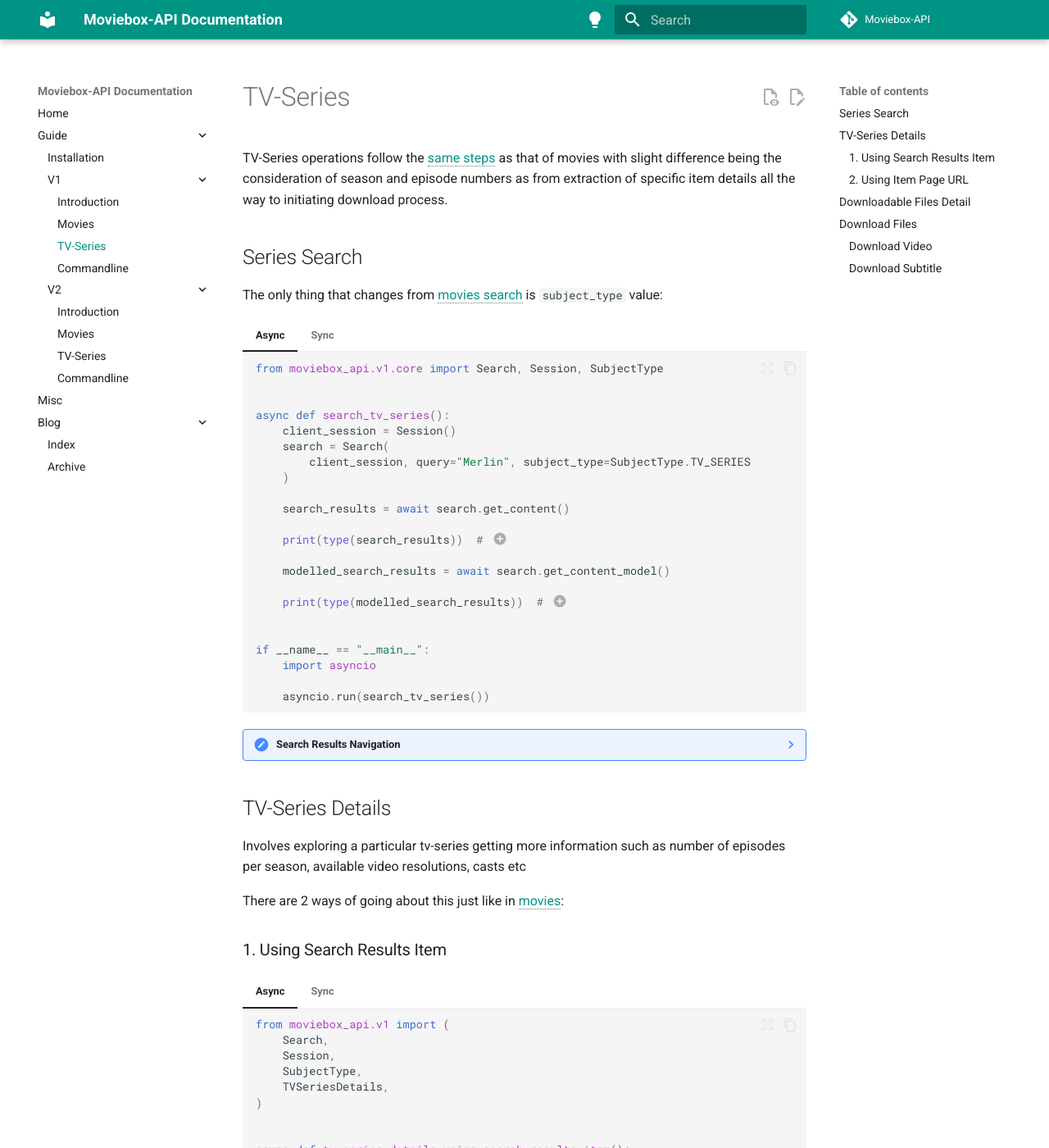
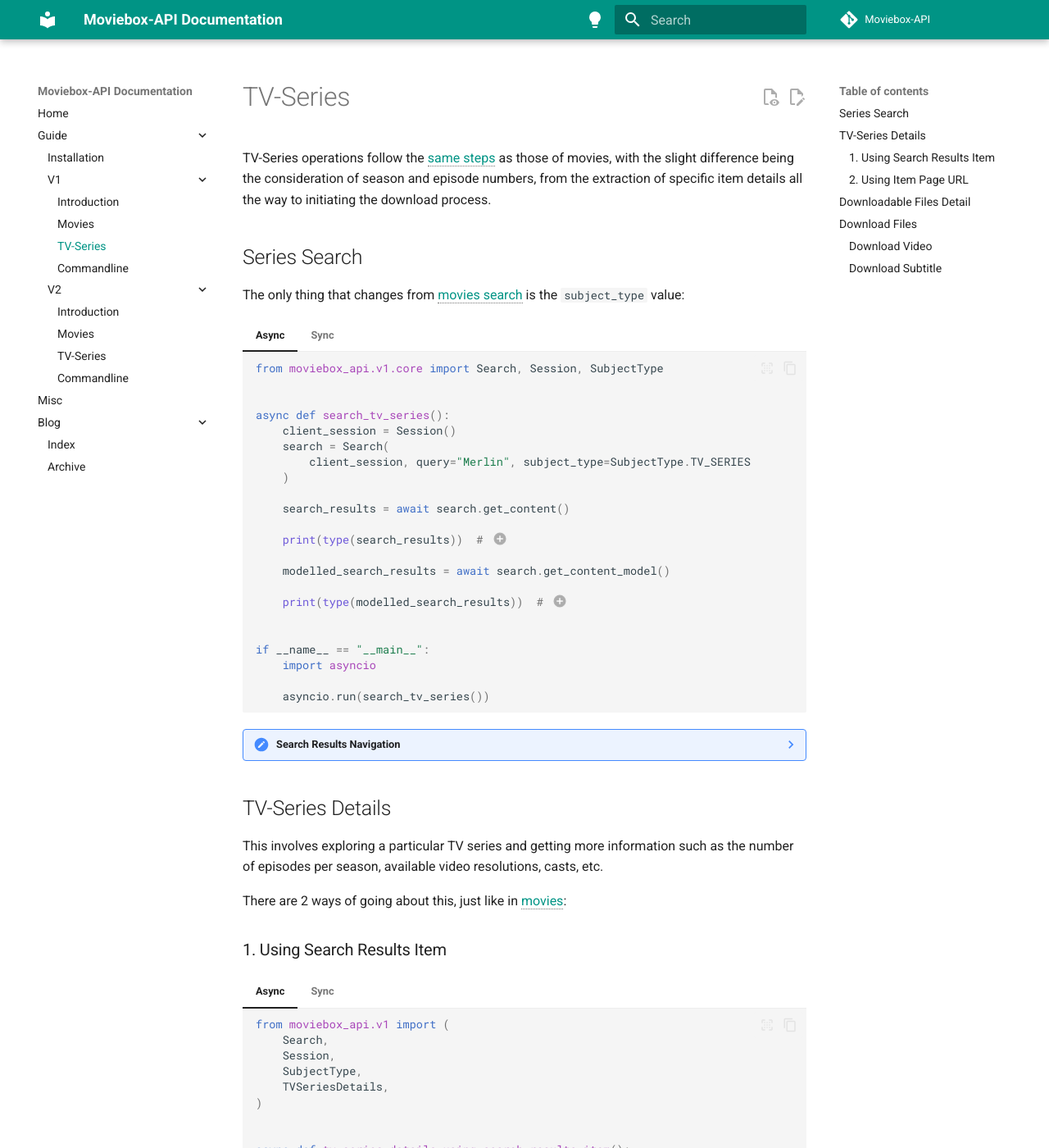
Before and after one commit to Simatwa/moviebox-api, an MkDocs documentation site: the page built from docs/v1/tv_series.md, in a window 1280 px wide and 1400 px high. Shown: the whole window at 82% size. Built offline with MkDocs 1.6.1 and Material for MkDocs 9.7.7, drawn with Linux system fonts in a browser that asks for light colours; comment, search, counter and statistics services are not loaded; some of the changed text lies outside the part shown.

Commit message:
docs(v1/tv_series): Fix my bad grammar

````diff
--- a/docs/v1/tv_series.md
+++ b/docs/v1/tv_series.md
@@ -1,33 +1,33 @@
-TV-Series operations follow the [same steps](./movies.md#overview){ data-preview } as that of movies with slight difference being the consideration of season and episode numbers as from extraction of specific item details all the way to initiating download process.
+TV-Series operations follow the [same steps](./movies.md#overview){ data-preview } as those of movies, with the slight difference being the consideration of season and episode numbers, from the extraction of specific item details all the way to initiating the download process.
 
 ## Series Search
 
-The only thing that changes from [movies search](./movies.md#movie-search){ data-preview } is `subject_type` value:
+The only thing that changes from [movies search](./movies.md#movie-search){ data-preview } is the `subject_type` value:
 
 === "Async"
     ```py { .annotate }
     --8<-- "v1/examples/tv_series/search_tv_series.py"
     ```
 
-    1. `#!python <class 'dict'>` access individual search results items from `#!python search_results["items"]`
-    2. `#!python <class 'moviebox_api.v1.models.SearchResultsModel'>` access individual search results items from `#!python search_results.items`
+    1. `#!python <class 'dict'>` access individual search result items from `#!python search_results["items"]`
+    2. `#!python <class 'moviebox_api.v1.models.SearchResultsModel'>` access individual search result items from `#!python search_results.items`
 
 === "Sync"
     ```py { .annotate }
     --8<-- "v1/examples/tv_series/search_tv_series_sync.py"
     ```
 
-    1. `#!python <class 'dict'>` access individual search results items from `search_results[items]`
-    2. `#!python <class 'moviebox_api.v1.models.SearchResultsModel'>` access individual search results items from `#!python search_results.items`
+    1. `#!python <class 'dict'>` access individual search result items from `search_results["items"]`
+    2. `#!python <class 'moviebox_api.v1.models.SearchResultsModel'>` access individual search result items from `#!python search_results.items`
 
 ??? note "Search Results Navigation"
-    It's just utilizes same approach as [movies navigation](./movies.md#navigating-search-results-page){ data-preview }.
+    It uses the same approach as [movies navigation](./movies.md#navigating-search-results-page){ data-preview }.
 
 ## TV-Series Details
 
-Involves exploring a particular tv-series getting more information such as number of episodes per season, available video resolutions, casts etc
+This involves exploring a particular TV series and getting more information such as the number of episodes per season, available video resolutions, casts, etc.
 
-There are 2 ways of going about this just like in [movies](./movies.md#movie-details){ data-preview }:
+There are 2 ways of going about this, just like in [movies](./movies.md#movie-details){ data-preview }:
 
 ### 1. Using Search Results Item
 
@@ -37,7 +37,7 @@
     ```
 
     1. Shortcut for `#!python search_results.items[0]`
-    2. Output : `#!python <class 'moviebox_api.v1.extractor.models.json.ItemJsonDetailsModel'>`
+    2. Output: `#!python <class 'moviebox_api.v1.extractor.models.json.ItemJsonDetailsModel'>`
 
 === "Sync"
     ```py hl_lines="17-26"
@@ -49,45 +49,45 @@
 
 ### 2. Using Item Page URL
 
-The page URL is obtained from `#!python target_item.page_url`
+The page URL is obtained from `#!python target_item.page_url`.
 
 === "Async"
     ```py { .annotate }
     --8<-- "v1/examples/tv_series/tv_series_details_using_item_page_url.py"
     ```
 
-    1. Output : `#!python <class 'moviebox_api.v1.extractor.models.json.ItemJsonDetailsModel'>`
-    2. URL is obtained from `#!python target_item.page_url`. It would make much sense when loaded from cache
+    1. Output: `#!python <class 'moviebox_api.v1.extractor.models.json.ItemJsonDetailsModel'>`
+    2. The URL is obtained from `#!python target_item.page_url`. It makes more sense when loaded from cache.
 
 === "Sync"
     ```py { .annotate }
     --8<-- "v1/examples/tv_series/tv_series_details_using_item_page_url_sync.py"
     ```
 
-    1. Output : `#!python <class 'moviebox_api.v1.extractor.models.json.ItemJsonDetailsModel'>`
-    2. URL is obtained from `#!python target_item.page_url`. It would make much sense when loaded from cache
+    1. Output: `#!python <class 'moviebox_api.v1.extractor.models.json.ItemJsonDetailsModel'>`
+    2. The URL is obtained from `#!python target_item.page_url`. It makes more sense when loaded from cache.
 
 ## Downloadable Files Detail
 
-This follows the same principles as outlined in [movies](./movies.md#downloadable-files-detail){ data-preview }
+This follows the same principles as outlined in [movies](./movies.md#downloadable-files-detail){ data-preview }.
 
 === "Async"
     ```py hl_lines="22-35"
     --8<-- "v1/examples/tv_series/downloadable_files_details.py"
     ```
 
-    1. Output : `#!python <class 'moviebox_api.v1.models.DownloadableFilesMetadata'>`
+    1. Output: `#!python <class 'moviebox_api.v1.models.DownloadableFilesMetadata'>`
 
 === "Sync"
     ```py hl_lines="22-35"
     --8<-- "v1/examples/tv_series/downloadable_files_details_sync.py"
     ```
 
-    1. Output : `#!python <class 'moviebox_api.v1.models.DownloadableFilesMetadata'>`
+    1. Output: `#!python <class 'moviebox_api.v1.models.DownloadableFilesMetadata'>`
 
 ## Download Files
 
-The files are video and subtitle files.
+These are video and subtitle files.
 
 ### Download Video
 
@@ -96,14 +96,14 @@
     --8<-- "v1/examples/tv_series/download_video_file.py"
     ```
 
-    1. Shortcut for  `#!python downloadable_files_detail.downloads[0]`
+    1. Shortcut for `#!python downloadable_files_detail.downloads[0]`
 
 === "Sync"
     ```py hl_lines="30-38"
     --8<-- "v1/examples/tv_series/download_video_file_sync.py"
     ```
 
-    1. Shortcut for  `#!python downloadable_files_detail.downloads[0]`
+    1. Shortcut for `#!python downloadable_files_detail.downloads[0]`
 
 ### Download Subtitle
 
````
